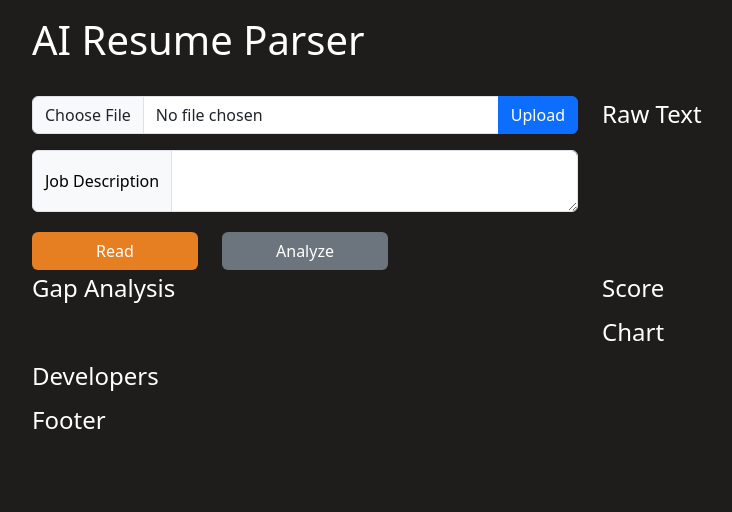
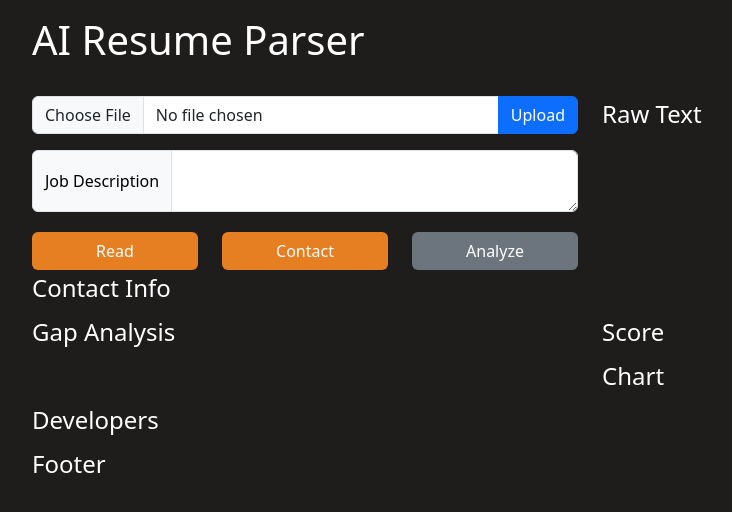
Before and after one commit to NidhiKamal05/AI-Resume-Parser, a Flask app: page / in a window 1280 px wide. Shown: the top 512 px of the page, without its empty margins (50-782 px from the left). Run offline with Flask 3, Linux system fonts and the light colour scheme; some libraries are stand-ins or nearby versions.

Commit message:
Contact Info Added

```diff
--- a/V1/AI_Resume_Parser/app.py
+++ b/V1/AI_Resume_Parser/app.py
@@ -28,6 +28,19 @@ def read_pdf():
 		return jsonify({'Error' : str(e)}),500
 
 
+@app.route('/api/contact', methods=['POST'])
+def contact_info():
+	if 'my_pdf' not in request.files:
+		return jsonify({'error': 'No file uploaded'}), 400
+	my_pdf = request.files['my_pdf']
+	try:
+		raw_text = parser.exract_text_from_pdf(my_pdf)
+		contact = parser.extract_contact_info(raw_text)
+		return contact
+	except Exception as e:
+		return jsonify({'Error': str(e)}), 500
+
+
 @app.route('/api/analyze', methods=['POST'])
 def analyze_resume():
 	if 'my_pdf' not in request.files:
@@ -44,5 +57,6 @@ def analyze_resume():
 	except Exception as e:
 		return jsonify({'Error' : str(e)}),500
 
+
 if __name__ == '__main__':
 	app.run(debug = False)  # Ensures debug is False for production
--- a/V1/AI_Resume_Parser/static/js/global.js
+++ b/V1/AI_Resume_Parser/static/js/global.js
@@ -2,18 +2,22 @@
 export const index_api ="https://ai-resume-parser-42a1.onrender.com/api/";
 // export const read_api ="https://ai-resume-parser-42a1.onrender.com/analyze";
 export const read_api ="https://ai-resume-parser-42a1.onrender.com/api/read";
+export const contact_api ="https://ai-resume-parser-42a1.onrender.com/api/contact";
 export const analyze_api ="https://ai-resume-parser-42a1.onrender.com/api/analyze";
 
 export const my_form = document.getElementById("upload_form") ;
+
 export const get_file = document.getElementById("pdf_file") ;
 export const jd = document.getElementById("job_desc") ;
 
 export const raw_output = document.getElementById("raw_text") ;
+export const contact_output = document.getElementById("contact_info") ;
 export const gap_output = document.getElementById("gap_analysis") ;
 export const score_output = document.getElementById("score") ;
 export const chart_output = document.getElementById("chart") ;
 
 export const read_btn = document.getElementById("read_btn") ;
+export const contact_btn = document.getElementById("contact_btn") ;
 export const analyze_btn = document.getElementById("analyze_btn") ;
 export const upload_btn = document.getElementById("upload_btn") ;
 
--- a/V1/AI_Resume_Parser/static/js/main.js
+++ b/V1/AI_Resume_Parser/static/js/main.js
@@ -16,7 +16,7 @@ import * as globals from "./global.js" ;
 //     }
 // }
 
-upload_btn.addEventListener("click", () => {
+globals.upload_btn.addEventListener("click", () => {
     console.log("UPLOAD") ;
 
     const file = globals.get_file ;
@@ -40,17 +40,23 @@ upload_btn.addEventListener("click", () => {
 //     raw_output.innerText = text ;
 // }
 
-read_btn.addEventListener("click",()=>{
+globals.read_btn.addEventListener("click",()=>{
     console.log("RAW TEXT");
 
-    const file = globals.get_file ;
-    const pdf = file.files[0] ;
+    // const file = globals.get_file ;
+    // const pdf = file.files[0] ;
 
     fetchReadData() ;
 
     // let text = "ssfdfjhn" ;
     // globals.raw_output.innerText = text ;
 });
+
+
+globals.contact_btn.addEventListener("click", () => {
+    console.log("CONTACT INFO") ;
+    fetchContactData() ;
+}) ;
 
 
 // onclick=analyze_data()
@@ -65,12 +71,12 @@ read_btn.addEventListener("click",()=>{
 //     chart_output.innerText = text;
 // }
 
-analyze_btn.addEventListener("click", () => {
+globals.analyze_btn.addEventListener("click", () => {
     console.log("ANALYZE DATA");
 
     // file = get_file;
-    const file = globals.get_file ;
-    const pdf = file.files[0] ;
+    // const file = globals.get_file ;
+    // const pdf = file.files[0] ;
 
     fetchAnalyzeData() ;
 
@@ -103,9 +109,41 @@ const fetchReadData = async() => {
         if (!response.ok) {
             throw new Error(`HTTP error! status: ${response.status}`);
         }
-        const result=await response.json();
+        const result = await response.json();
         console.log(`Data fetched: ${result}`) ;
         globals.raw_output.innerText = result.raw_text ;
+    }
+    catch(error) {
+        console.log(`Error: ${error}`) ;
+    }
+    finally {
+        console.log(`Task Completed`) ;
+    }
+}
+
+const fetchContactData = async() => {
+    const file = globals.get_file ;
+    const form_data = new FormData(globals.my_form) ;
+    if(file.files.length > 0) {
+        const pdf = file.files[0] ;
+        console.log(pdf.name) ;
+        form_data.append('my_pdf', pdf) ;
+    }
+    else {
+        console.log("Select any pdf...") ;
+        return ;
+    }
+    try {
+        const response = await fetch(globals.contact_api, {
+            method: 'POST',
+            body: form_data,
+        }) ;
+        if(!response.ok) {
+            throw new Error(`HTTP error! status: ${response.status}`) ;
+        }
+        const result = await response.json() ;
+        console.log(`Data fetched: ${result}`) ;
+        globals.contact_output.innerText = result.contact ;
     }
     catch(error) {
         console.log(`Error: ${error}`) ;
--- a/V1/AI_Resume_Parser/templates/index.html
+++ b/V1/AI_Resume_Parser/templates/index.html
@@ -6,9 +6,12 @@
 		<title>
 			AI Resume Parser
 		</title>
+		<link rel="stylesheet" type="text/css" href="../static/css/style.css">
+		<link rel="stylesheet" type="text/css" href="../static/css/bootstrap/dist/css/bootstrap.min.css">
 
-		<link rel="stylesheet" type="text/css" href="{{url_for('static', filename='css/style.css')}}">
-		<link href="https://cdn.jsdelivr.net/npm/bootstrap@5.3.8/dist/css/bootstrap.min.css" rel="stylesheet" integrity="sha384-sRIl4kxILFvY47J16cr9ZwB07vP4J8+LH7qKQnuqkuIAvNWLzeN8tE5YBujZqJLB" crossorigin="anonymous">
+
+		<!-- <link rel="stylesheet" type="text/css" href="{{url_for('static', filename='css/style.css')}}"> -->
+		<!-- <link href="https://cdn.jsdelivr.net/npm/bootstrap@5.3.8/dist/css/bootstrap.min.css" rel="stylesheet" integrity="sha384-sRIl4kxILFvY47J16cr9ZwB07vP4J8+LH7qKQnuqkuIAvNWLzeN8tE5YBujZqJLB" crossorigin="anonymous"> -->
 	</head>
 
 	<body class="container-fluid">
@@ -52,6 +55,9 @@
 									<button class="btn" type="button" style="background-color:#E67E22; color:#ffffff;" id="read_btn" name="read_btn">Read</button>
 								</div>
 								<div class="col-md-4 d-grid gap-2 mt-1">
+									<button class="btn" type="button" style="background-color:#E67E22; color:#ffffff;" id="contact_btn" name="contact_btn">Contact</button>
+								</div>
+								<div class="col-md-4 d-grid gap-2 mt-1">
 									<button class="btn" type="button" style="background-color:#6C757D; color:#ffffff;" id="analyze_btn" name="analyze_btn">Analyze</button>
 								</div>
 							</div>
@@ -79,7 +85,34 @@
 			</section>
 			<!-- input section ends here -->
 
-			<!-- output section -->
+			<!-- output section1 -->
+			<section class="container">
+
+				<div class="row">
+
+					<div class="col-md-6" id="">
+
+						<legend>
+							Contact Info
+						</legend>
+
+						<!-- display gaps -->
+						<div id="contact_info">
+
+						</div>
+
+					</div>
+
+					<div class="col-md-6">
+
+					</div>
+
+				</div>
+
+			</section>
+			<!-- output section1 ends here -->
+
+			<!-- output section2 -->
 			<section class="container">
 
 				<div class="row">
@@ -138,7 +171,7 @@
 				</div>
 
 			</section>
-			<!-- output section ends here -->
+			<!-- output section2 ends here -->
 
 			<!-- developers section -->
 			<section class="container">
@@ -170,8 +203,10 @@
 		<!-- </div> -->
 		<!-- conatiner starts -->
 
-		<script src="{{url_for('static', filename='js/main.js')}}" type="module"></script>
-		<script src="https://cdn.jsdelivr.net/npm/bootstrap@5.3.8/dist/js/bootstrap.bundle.min.js" integrity="sha384-FKyoEForCGlyvwx9Hj09JcYn3nv7wiPVlz7YYwJrWVcXK/BmnVDxM+D2scQbITxI" crossorigin="anonymous"></script>
+		<script type="module" src="../static/js/main.js" ></script>
+		<script src="../static/js/bootstrap/dist/js/bootstrap.bundle.min.js"></script>
+		<!-- <script src="{{url_for('static', filename='js/main.js')}}" type="module"></script> -->
+		<!-- <script src="https://cdn.jsdelivr.net/npm/bootstrap@5.3.8/dist/js/bootstrap.bundle.min.js" integrity="sha384-FKyoEForCGlyvwx9Hj09JcYn3nv7wiPVlz7YYwJrWVcXK/BmnVDxM+D2scQbITxI" crossorigin="anonymous"></script> -->
 
 	</body>
 </html>
```
Also changed, not shown: V1/AI_Resume_Parser/models/parser.py (+26 -0 lines).
